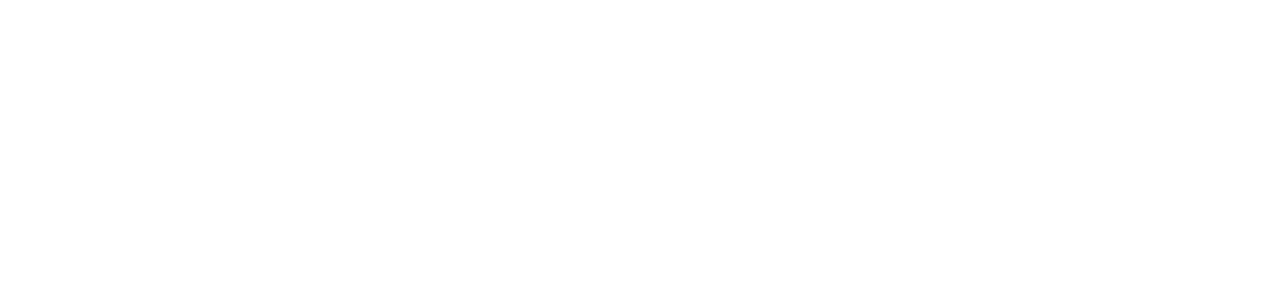
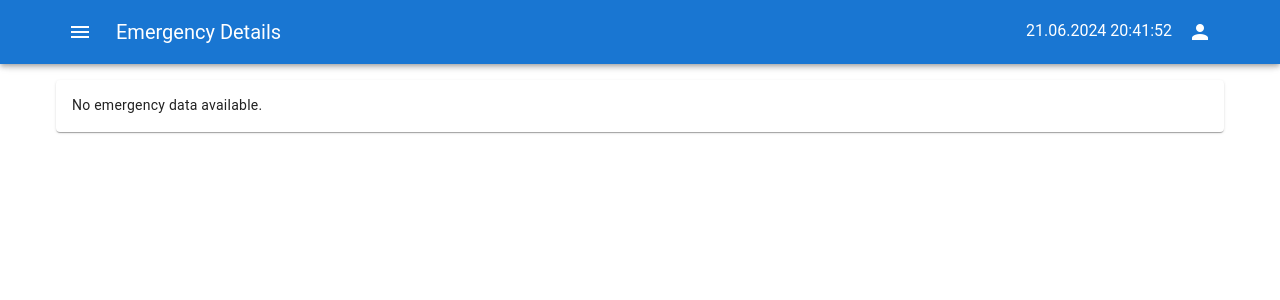
Before and after one commit to zlehman1/rescue-command-center, a Vue app in the folder vue-frontend/: page /emergency/details in a window 1280 px wide. Shown: the top 300 px of the page. Built offline with nearby package versions, Linux system fonts and the light colour scheme; sample sign-in values are in the browser's storage.

Commit message:
🎨 Modified emergency details component view

```diff
--- a/vue-frontend/package.json
+++ b/vue-frontend/package.json
@@ -10,6 +10,7 @@
   },
   "dependencies": {
     "@mdi/font": "^7.4.47",
+    "@mdi/js": "^7.4.47",
     "@vueuse/core": "^10.11.0",
     "jwt-decode": "^4.0.0",
     "papaparse": "^5.4.1",
--- a/vue-frontend/src/components/emergency/EmergencyDetails.vue
+++ b/vue-frontend/src/components/emergency/EmergencyDetails.vue
@@ -1,6 +1,10 @@
 <script setup>
-import { ref, onMounted } from 'vue';
+import { onMounted, ref } from 'vue';
+import Header from "../menu/Header.vue";
+import { useI18n } from "vue-i18n";
+import {VIcon} from "vuetify/components";
 
+const { t } = useI18n();
 const emergencyData = ref(null);
 
 onMounted(() => {
@@ -9,28 +13,63 @@ onMounted(() => {
     emergencyData.value = JSON.parse(storedData);
   }
 });
+
+const formatTimestamp = (timestamp) => {
+  const date = new Date(timestamp);
+  const formattedDate = date.toLocaleDateString('de-DE', {
+    day: '2-digit',
+    month: '2-digit',
+    year: 'numeric'
+  });
+  const formattedTime = date.toLocaleTimeString('de-DE', {
+    hour: '2-digit',
+    minute: '2-digit',
+    second: '2-digit'
+  });
+  return `${formattedTime} ${formattedDate}`;
+};
 </script>
 
 <template>
-  <div v-if="emergencyData">
-    <h2>Emergency Details</h2>
-    <p><strong>ID:</strong> {{ emergencyData.id }}</p>
-    <p><strong>Timestamp:</strong> {{ emergencyData.timestamp }}</p>
-    <p><strong>Keyword:</strong> {{ emergencyData.keyword }}</p>
-    <p><strong>Location:</strong> {{ emergencyData.location }}</p>
-    <p><strong>Information:</strong> {{ emergencyData.information }}</p>
-    <p><strong>Communicator Name:</strong> {{ emergencyData.communicatorName }}</p>
-    <p><strong>Communicator Phone Number:</strong> {{ emergencyData.communicatorPhoneNumber }}</p>
-    <p><strong>Dispatcher Username:</strong> {{ emergencyData.dispatcherUsername }}</p>
-    <p><strong>Emergency Call State:</strong> {{ emergencyData.emergencyCallState.emergencyCallStateEnum }}</p>
-  </div>
+  <v-app>
+    <Header :componentName="t('emergencyDetailsTitle')"/>
+    <v-container class="content-container">
+      <v-card>
+        <v-card-text>
+          <v-list dense v-if="emergencyData">
+            <v-list-item>
+              <v-icon>mdi-alert</v-icon> {{ emergencyData.keyword }}
+            </v-list-item>
+            <v-list-item>
+              <v-icon>mdi-map-marker</v-icon> {{ emergencyData.location }}
+            </v-list-item>
+            <v-list-item>
+              <v-icon>mdi-information</v-icon> {{ emergencyData.information }}
+            </v-list-item>
+            <v-list-item>
+              <v-icon>mdi-clock</v-icon> {{ formatTimestamp(emergencyData.timestamp) }}
+            </v-list-item>
+            <v-list-item>
+              <v-icon>mdi-account</v-icon> {{emergencyData.communicatorName}}
+            </v-list-item>
+            <v-list-item>
+              <v-icon>mdi-phone</v-icon> {{ emergencyData.communicatorPhoneNumber }}
+            </v-list-item>
+            <v-list-item>
+              <v-icon>mdi-alert</v-icon> {{emergencyData.emergencyCallState.emergencyCallStateEnum}}
+            </v-list-item>
+          </v-list>
+          <div v-else>
+            No emergency data available.
+          </div>
+        </v-card-text>
+      </v-card>
+    </v-container>
+  </v-app>
 </template>
 
 <style scoped>
-h2 {
-  margin-bottom: 1rem;
-}
-p {
-  margin: 0.5rem 0;
+.content-container {
+  padding-top: 80px;
 }
 </style>
--- a/vue-frontend/src/components/emergency/EmergencyForm.vue
+++ b/vue-frontend/src/components/emergency/EmergencyForm.vue
@@ -5,11 +5,11 @@ import { useI18n } from 'vue-i18n';
 import { useTokenData } from '../../composables/useTokenData.js';
 import Papa from 'papaparse';
 import { useFetch } from '@vueuse/core';
-import EmergencyDetails from './EmergencyDetails.vue'; // Import the new component
+import EmergencyDetails from './EmergencyDetails.vue';
 import { useRouter } from 'vue-router';
 
 const { t } = useI18n();
-const router = useRouter(); // Use the router for navigation
+const router = useRouter();
 
 const keyword = ref('');
 const location = ref('');
@@ -20,7 +20,7 @@ let tokenData;
 const organization = ref('');
 const keywords = ref([]);
 const path = ref([]);
-const emergencyData = ref(null); // Define a ref to hold the emergency data
+const emergencyData = ref(null);
 
 try {
   tokenData = useTokenData();
--- a/vue-frontend/src/components/menu/Header.vue
+++ b/vue-frontend/src/components/menu/Header.vue
@@ -44,6 +44,7 @@ onMounted(() => {
 
 const logout = () => {
   localStorage.removeItem('jwt');
+  localStorage.removeItem('emergencyData');
   window.location.reload();
 };
 
--- a/vue-frontend/src/locales/de.json
+++ b/vue-frontend/src/locales/de.json
@@ -1,6 +1,7 @@
 {
   "dashboardTitle": "Dashboard",
+  "emergencyDashboardTitle": "Einsatzübersicht",
   "emergencyFormTitle": "Einsatz erstellen",
-  "emergencyDashboardTitle": "Einsatzübersicht",
+  "emergencyDetailsTitle": "Einsatzdetails",
   "mapTitle": "Karte"
 }
--- a/vue-frontend/src/locales/en.json
+++ b/vue-frontend/src/locales/en.json
@@ -1,6 +1,7 @@
 {
   "dashboardTitle": "Dashboard",
+  "emergencyDashboardTitle": "Emergency Overview",
   "emergencyFormTitle": "Create emergency",
-  "emergencyDashboardTitle": "Emergency Overview",
+  "emergencyDetailsTitle": "Emergency Details",
   "mapTitle": "Map"
 }
```
Also changed, not shown: 1 other file (tests, documents, lock files or other folders).
